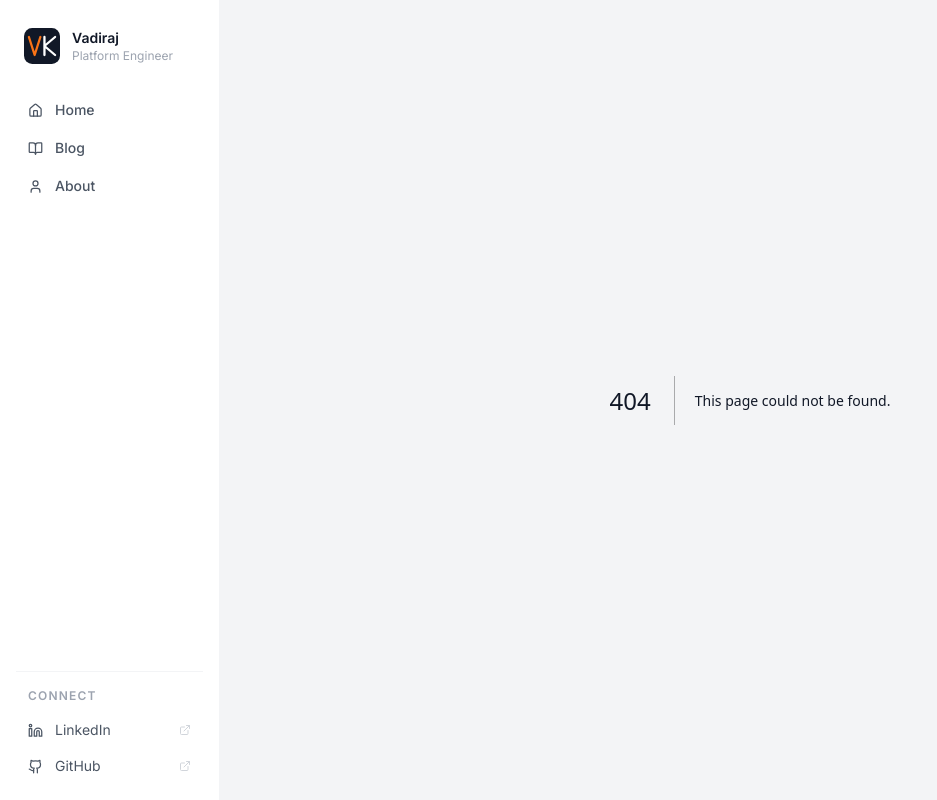
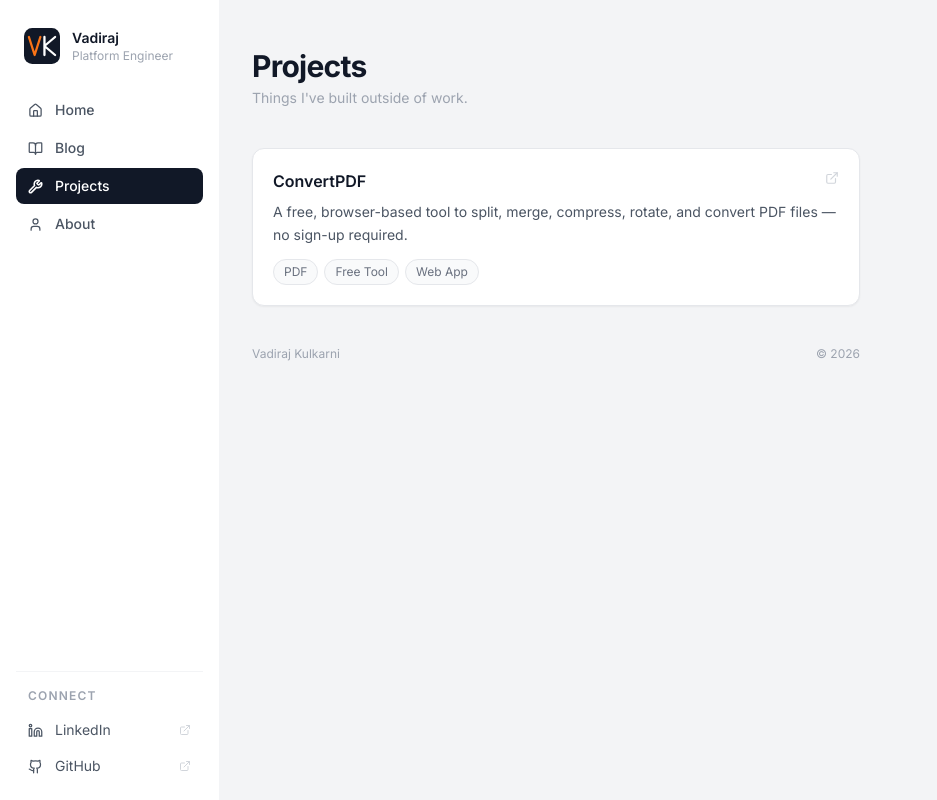
Before and after one commit to vadirajkulkarni/vadislab, a Next.js app: page /projects in a window 1280 px wide. Before the commit this address had no page. Shown: the whole page, without its empty margins (0-937 px from the left). Built offline with nearby package versions, Linux system fonts and the light colour scheme.

Commit message:
Adding external projects section

```diff
--- /dev/null
+++ b/app/projects/page.tsx
@@ -0,0 +1,67 @@
+import FadeIn from '../../components/FadeIn'
+import { ExternalLink } from 'lucide-react'
+
+const PROJECTS = [
+  {
+    name: 'ConvertPDF',
+    url: 'https://convertpdf.com',
+    description:
+      'A free, browser-based tool to split, merge, compress, rotate, and convert PDF files — no sign-up required.',
+    tags: ['PDF', 'Free Tool', 'Web App'],
+  },
+]
+
+export const metadata = {
+  title: 'Projects — Vadiraj Kulkarni',
+  description: 'Side projects and tools built by Vadiraj Kulkarni.',
+}
+
+export default function ProjectsPage() {
+  return (
+    <main className="min-h-screen px-8 py-12 max-w-2xl">
+      <FadeIn delay={0}>
+        <h1 className="text-3xl font-bold tracking-tight text-gray-900 mb-1">Projects</h1>
+        <p className="text-gray-400 text-sm mb-10">Things I&apos;ve built outside of work.</p>
+      </FadeIn>
+
+      <div className="space-y-4">
+        {PROJECTS.map((project, i) => (
+          <FadeIn key={project.name} delay={i * 80}>
+            <a
+              href={project.url}
+              target="_blank"
+              rel="noopener noreferrer"
+              className="group block bg-white rounded-xl border border-gray-200 p-5 shadow-sm hover:border-orange-200 hover:shadow-md transition-all duration-200"
+            >
+              <div className="flex items-start justify-between gap-3 mb-2">
+                <h2 className="text-base font-semibold text-gray-900 group-hover:text-orange-600 transition-colors">
+                  {project.name}
+                </h2>
+                <ExternalLink
+                  size={14}
+                  className="text-gray-300 group-hover:text-orange-400 transition-colors shrink-0 mt-0.5"
+                />
+              </div>
+              <p className="text-sm text-gray-600 leading-relaxed mb-3">{project.description}</p>
+              <div className="flex flex-wrap gap-1.5">
+                {project.tags.map((tag) => (
+                  <span
+                    key={tag}
+                    className="px-2.5 py-1 text-xs text-gray-500 bg-gray-50 border border-gray-200 rounded-full"
+                  >
+                    {tag}
+                  </span>
+                ))}
+              </div>
+            </a>
+          </FadeIn>
+        ))}
+      </div>
+
+      <footer className="mt-10 flex items-center justify-between text-xs text-gray-400">
+        <span>Vadiraj Kulkarni</span>
+        <span>© {new Date().getFullYear()}</span>
+      </footer>
+    </main>
+  )
+}
--- a/components/Sidebar.tsx
+++ b/components/Sidebar.tsx
@@ -1,13 +1,14 @@
 'use client'
 import Link from 'next/link'
 import { usePathname } from 'next/navigation'
-import { Home, BookOpen, User, Linkedin, Github, ExternalLink } from 'lucide-react'
+import { Home, BookOpen, User, Wrench, Linkedin, Github, ExternalLink } from 'lucide-react'
 import Logo from './Logo'
 
 const NAV_ITEMS = [
-  { href: '/',      label: 'Home',  Icon: Home },
-  { href: '/blog',  label: 'Blog',  Icon: BookOpen },
-  { href: '/about', label: 'About', Icon: User },
+  { href: '/',         label: 'Home',     Icon: Home },
+  { href: '/blog',     label: 'Blog',     Icon: BookOpen },
+  { href: '/projects', label: 'Projects', Icon: Wrench },
+  { href: '/about',    label: 'About',    Icon: User },
 ]
 
 const SOCIAL_LINKS = [
```
